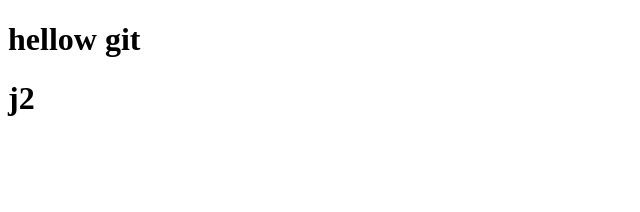
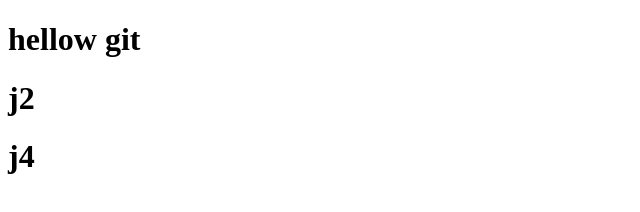
Before and after one commit to sms5734/github_test, a plain HTML site: page index.html in a window 1280 px wide. Shown: the full height of the page, 0-640 px from the left. Drawn offline with Linux system fonts and the light colour scheme.

Commit message:
<update>h1 추가

```diff
--- a/index.html
+++ b/index.html
@@ -9,5 +9,6 @@
 <body>
     <h1>hellow git</h1>
     <h1>j2</h1>
+    <h1>j4</h1>
 </body>
 </html>
```
